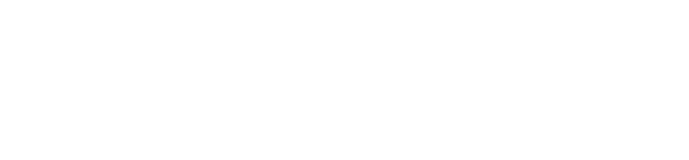
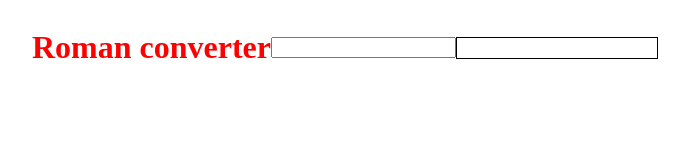
Before and after one commit to StraussJack/Roman_converter, a plain HTML site: page index.html in a window 1280 px wide. Shown: the whole page, without its empty margins (295-984 px from the left). Drawn offline with Linux system fonts and the light colour scheme.

Commit message:
files changed

```diff
--- a/index.html
+++ b/index.html
@@ -3,9 +3,15 @@
 <head>
     <meta charset="UTF-8">
     <meta name="viewport" content="width=device-width, initial-scale=1.0">
-    <title>Document</title>
+    <link rel="stylesheet" href="style.css">
+    <script src="script.js"></script>
+    <title>Roman converter</title>
 </head>
 <body>
-
+    <div class="wrapper">
+    <h1 class="title">Roman converter</h1>
+    <input type="text">
+    <div class="output"></div>
+</div>
 </body>
 </html>
--- /dev/null
+++ b/style.css
@@ -0,0 +1,17 @@
+.wrapper {
+    display: flex;
+    flex-wrap: wrap;
+    align-items: center;
+    justify-content: center;
+
+
+}
+.title {
+    color: red;
+}
+
+.output {
+    height: 20px;
+    width: 200px;
+    border: 1px solid black;
+}
```
Also changed, not shown: script.js (added).
